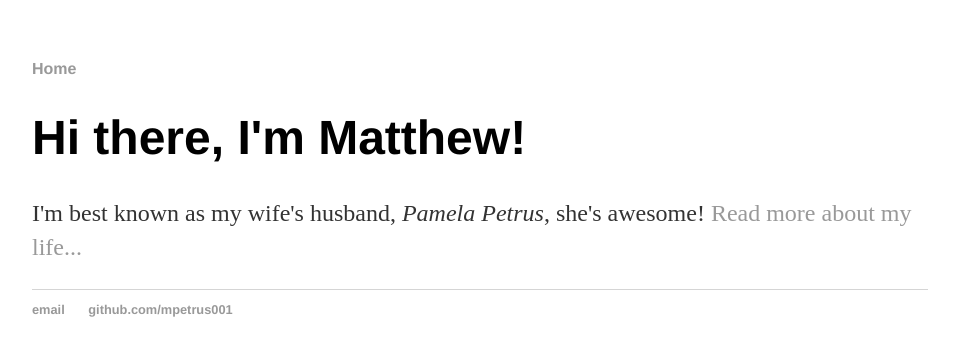
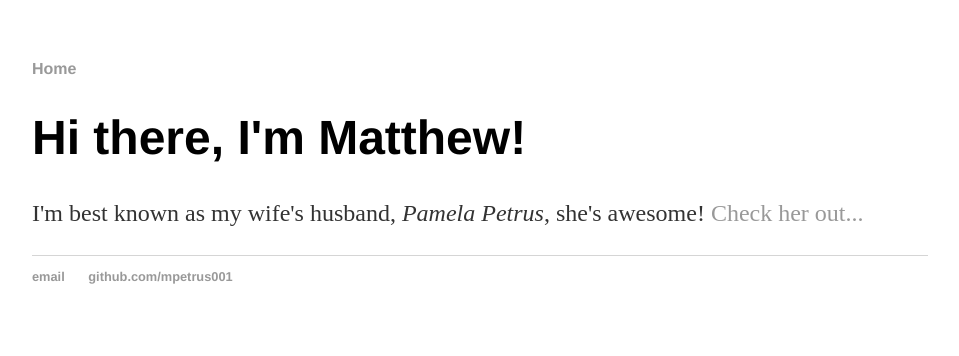
Before and after one commit to mpetrus001/mpetrus001.github.io, a Jekyll site: the page built from index.html, in a window 1280 px wide. Shown: the top 356 px of the page, without its empty margins (160-1119 px from the left). Built offline with Jekyll 4.4.1, drawn with Linux system fonts in a browser that asks for light colours.

Commit message:
Update index.html
Changed anchor to point to pamelapetrus.com

```diff
--- a/index.html
+++ b/index.html
@@ -4,5 +4,5 @@ title: Matthew Petrus, Amateur Developer
 ---
 <div class="blurb">
 	<h1>Hi there, I'm Matthew!</h1>
-	<p>I'm best known as my wife's husband, <em>Pamela Petrus</em>, she's awesome! <a href="/about">Read more about my life...</a></p>
+	<p>I'm best known as my wife's husband, <em>Pamela Petrus</em>, she's awesome! <a href="http://pamelapetrus.com">Check her out...</a></p>
 </div><!-- /.blurb -->
```
